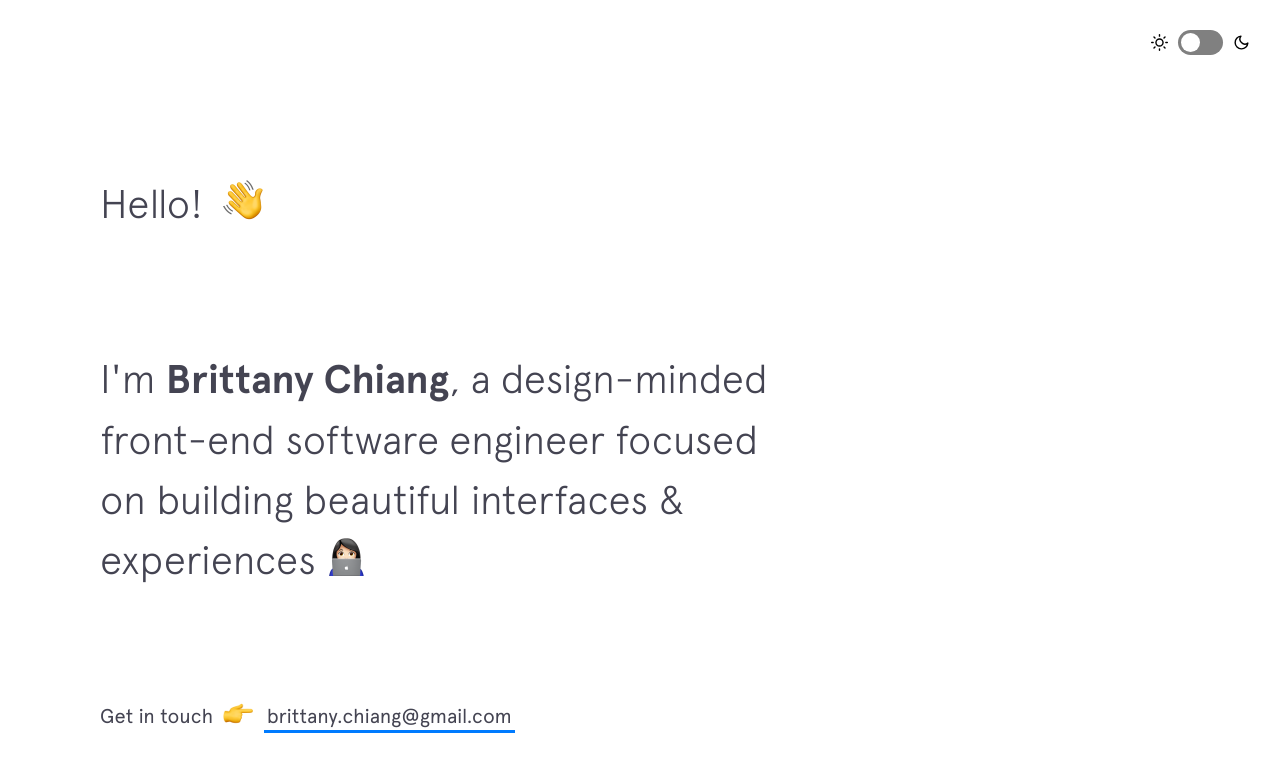
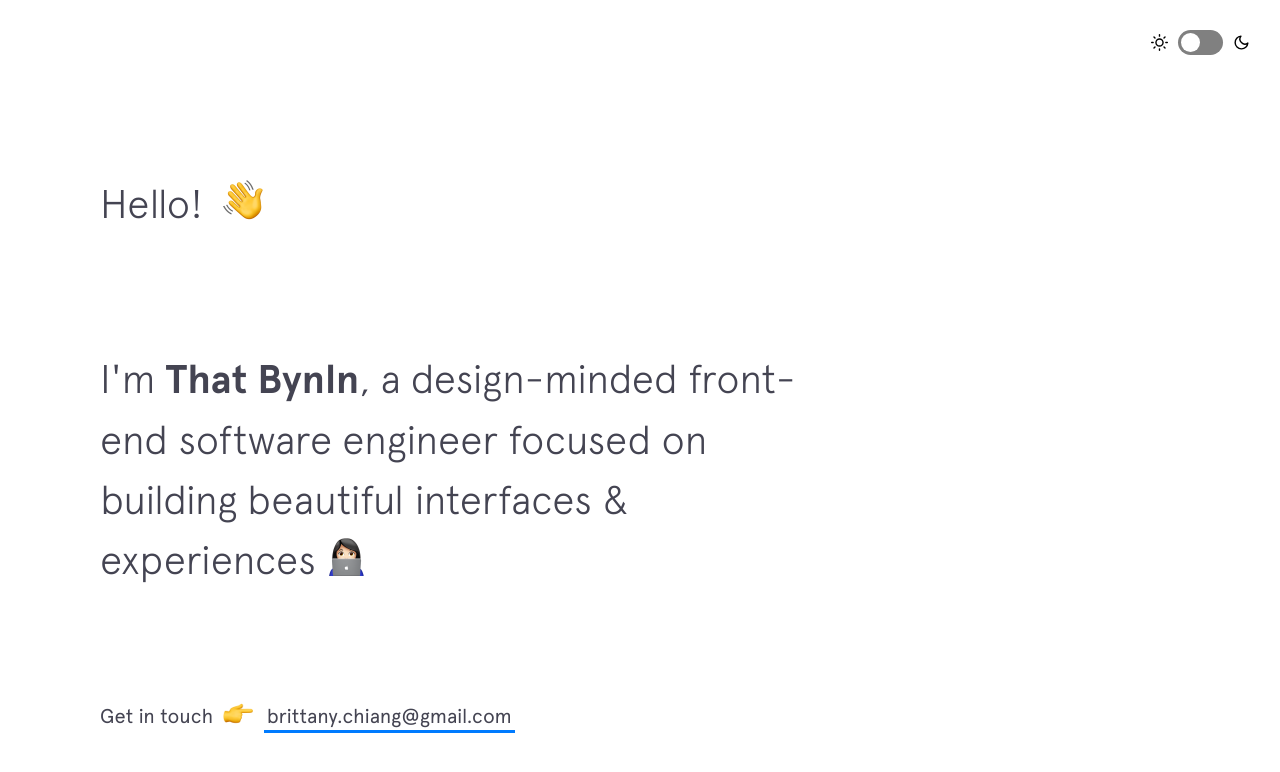
Before and after one commit to thatbynln/thatbynln.github.io, a Jekyll site: the page built from index.html, in a window 1280 px wide and 900 px high. Shown: the top 772 px of the window. Built offline with Jekyll 4.4.1, drawn with Linux system fonts in a browser that asks for light colours; nearby versions of some CDN libraries.

Commit message:
Update intro.html

```diff
--- a/_includes/intro.html
+++ b/_includes/intro.html
@@ -4,7 +4,7 @@
   </h1>
 
   <h2 class="intro__tagline">I'm
-    <span class="name">Brittany Chiang</span>, a design-minded front-end software engineer focused on building beautiful interfaces &amp; experiences
+    <span class="name">That Bynln</span>, a design-minded front-end software engineer focused on building beautiful interfaces &amp; experiences
     <span class="emoji technologist"></span>
   </h2>
 
```
